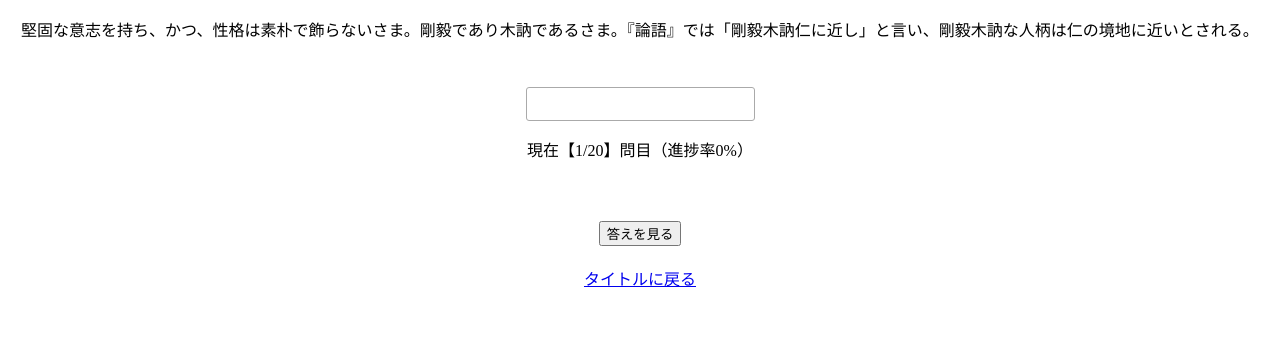
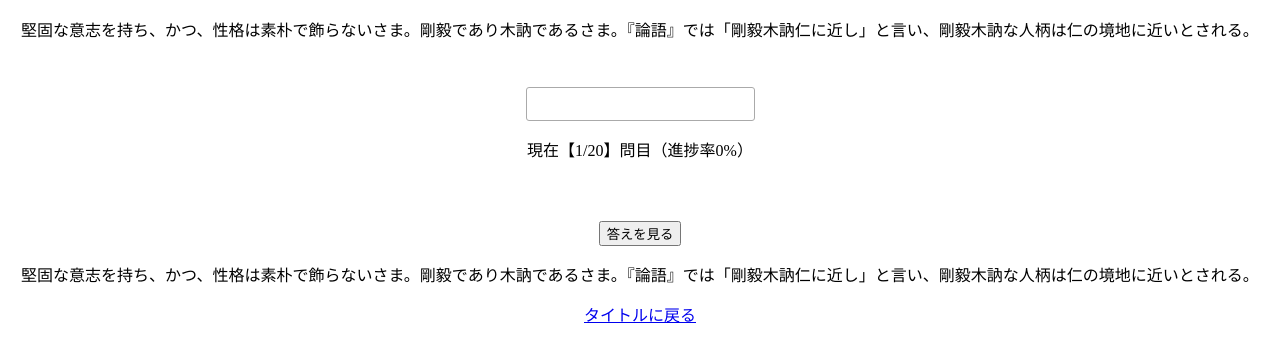
Before and after one commit to friends314/Yojijukugo, a plain HTML site: page theme/index.html in a window 1280 px wide. Both pictures are taken after a click on the button "答えを見る". Shown: the part 127-488 px from the top of the page. Drawn offline with Linux system fonts and the light colour scheme.

Commit message:
「正解を見る」をアコーディオンで表示

```diff
--- a/css/style.css
+++ b/css/style.css
@@ -40,3 +40,17 @@ input.deny {
   border-color: red;
   box-shadow: 0 0 0 0.2rem rgba(255, 0, 34, 0.2);
 }
+
+#reveal {
+  display: block;
+  margin: 0 auto;
+}
+
+.reveal-answer {
+  overflow: hidden;
+  transition: height .3s ease;
+}
+
+.reveal-answer-inner {
+  padding: 10px 0;
+}
--- a/js/main.js
+++ b/js/main.js
@@ -82,10 +82,6 @@ const checkAnswer = () => {
 }
 checkAnswer();
 
-reveal.addEventListener('click', () => {
-    alert(question.kana);
-})
-
 /**
  * 現在何問目か＋進捗率を取得
  */
@@ -99,3 +95,28 @@ function getLocation(current, total) {
         return `現在【${current}/${total}】問目（進捗率${rate}%）`;
     }
 }
+
+/**
+ * 正解を見る
+ */
+const cheat = document.querySelectorAll('.cheat');
+
+cheat.forEach(item => {
+    const button = item.querySelector('#reveal');
+    const target = button.nextElementSibling;
+    target.textContent = question.meaning;
+
+    const targetH = target.offsetHeight;
+    target.style.height = 0;
+
+    button.addEventListener('click', e => {
+        button.classList.toggle('is-open');
+        target.classList.toggle('is-open');
+
+        if (target.classList.contains('is-open')) {
+            target.style.height = targetH + 'px';
+        } else {
+            target.style.height = 0;
+        }
+    })
+});
--- a/theme/index.html
+++ b/theme/index.html
@@ -5,8 +5,6 @@
   <meta name="viewport" content="width=device-width, initial-scale=1.0">
   <title>お題①</title>
   <link rel="stylesheet" href="../css/style.css">
-  <script defer src="../js/data.js"></script>
-  <script defer src="../js/main.js"></script>
 </head>
 <body>
   <header>
@@ -23,8 +21,16 @@
     </section>
   </main>
   <div class="fl-center fl-column mt-60">
-    <button id="reveal" class="mb-20">答えを見る</button>
+    <div class="cheat">
+      <button id="reveal" class="mb-20">答えを見る</button>
+      <p class="reveal-answer">
+        <span class="reveal-answer-inner"></span>
+      </p>
+    </div>
+
     <a href="../index.html">タイトルに戻る</a>
   </div>
+  <script defer src="../js/data.js"></script>
+  <script defer src="../js/main.js"></script>
 </body>
 </html>
```
Also changed, not shown: images/icons/arrow-gray.svg (added).
